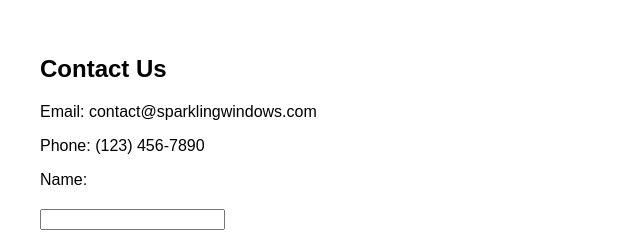
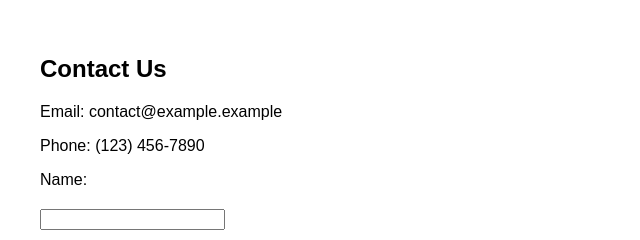
Before and after one commit to chapmanayden/sparkling-windows, a plain HTML site: page index.html in a window 1280 px wide. Shown: the part 904-1144 px from the top of the page, 0-640 px from the left. Drawn offline with Linux system fonts and the light colour scheme.

Commit message:
Update index.html

```diff
--- a/index.html
+++ b/index.html
@@ -53,7 +53,7 @@
     <section id="contact">
         <div class="container">
             <h2>Contact Us</h2>
-            <p>Email: contact@sparklingwindows.com</p>
+            <p>Email: contact@example.example</p>
             <p>Phone: (123) 456-7890</p>
             <form action="#" method="post">
                 <label for="name">Name:</label>
```
